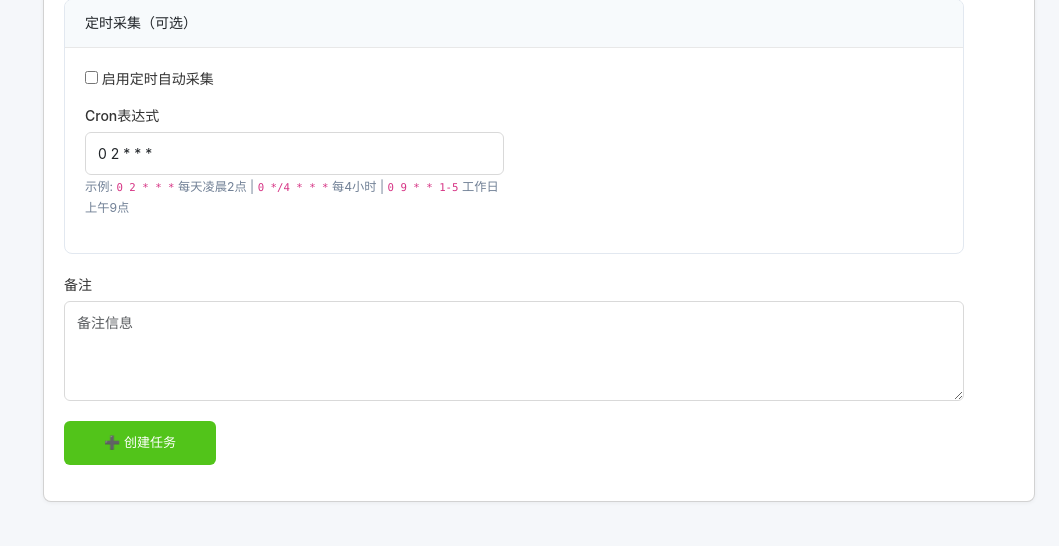
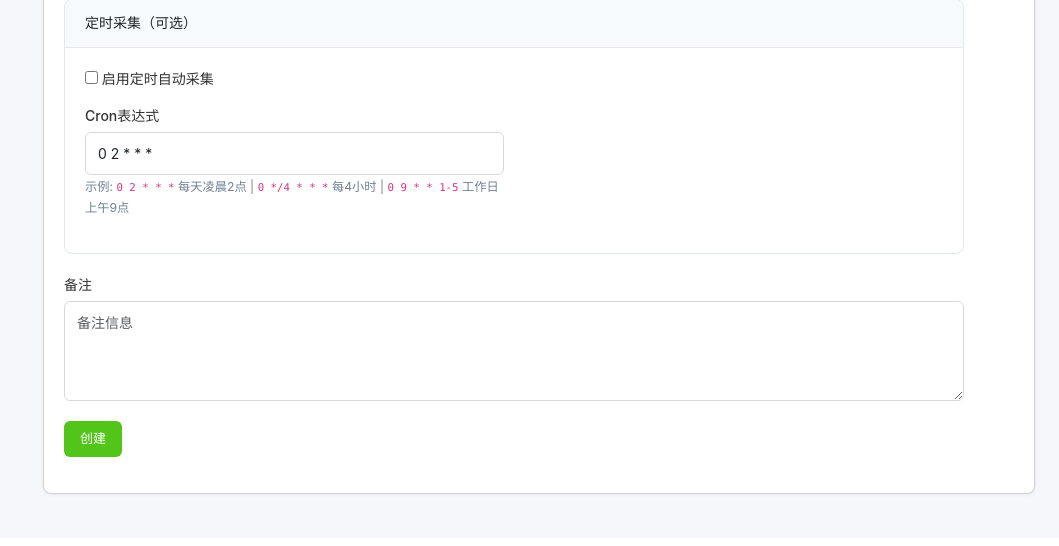
Before and after one commit to lsanotesen/cmdb-system, a Django app: page /cmdb/collect/task/add/ in a window 1280 px wide. Shown: the part 1143-1689 px from the top of the page, without its empty margins (221-1280 px from the left). After the commit the page ends 1640 px from the top, so only its background shows below. Run offline with Django 4.2, Linux system fonts and the light colour scheme; the visitor is signed in with stand-in values (Sample User, id 1); data that the repository does not hold is empty; some libraries are stand-ins or nearby versions.

Commit message:
优化表单页面按钮文字，统一为简洁风格

```diff
--- a/templates/cmdb/collect_task_form.html
+++ b/templates/cmdb/collect_task_form.html
@@ -160,12 +160,14 @@
             </div>
 
             <div class="form-group" style="margin-top: 20px;">
-                <button type="submit" class="btn btn-success" style="padding: 12px 40px;">
-                    {% if action == 'add' %}➕ 创建任务{% else %}💾 保存修改{% endif %}
-                </button>
-                {% if action == 'edit' %}
-                <a href="{% url 'run_collect_task' task.id %}" class="btn btn-success" style="padding: 12px 40px;">▶️ 立即执行</a>
-                {% endif %}
+                <div style="display: flex; gap: 10px;">
+                    <button type="submit" class="btn btn-success">
+                        {% if action == 'add' %}创建{% else %}保存{% endif %}
+                    </button>
+                    {% if action == 'edit' %}
+                    <a href="{% url 'run_collect_task' task.id %}" class="btn btn-success">执行</a>
+                    {% endif %}
+                </div>
             </div>
         </form>
     </div>
--- a/templates/cmdb/user_form.html
+++ b/templates/cmdb/user_form.html
@@ -86,9 +86,9 @@
 
             <div class="btn-group" style="margin-top: 20px;">
                 <button type="submit" class="btn btn-primary">
-                    {% if user.id %}保存修改{% else %}创建用户{% endif %}
+                    {% if user.id %}保存{% else %}创建{% endif %}
                 </button>
-                <button type="button" class="btn btn-secondary" onclick="location.href='{% url 'user_management' %}'">取消</button>
+                <button type="button" class="btn btn-secondary" onclick="location.href='{% url 'user_management' %}'">返回</button>
             </div>
         </form>
     </div>
```
Also changed, not shown: templates/cmdb/batch_command_form.html (+6 -3 lines), templates/cmdb/target_server_form.html (+6 -3 lines).
